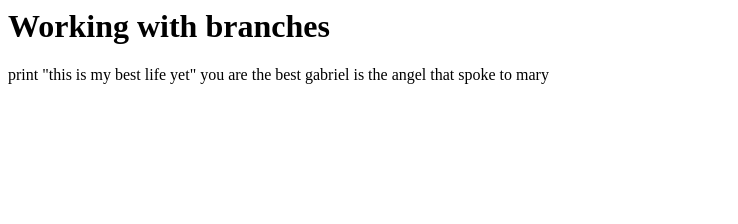
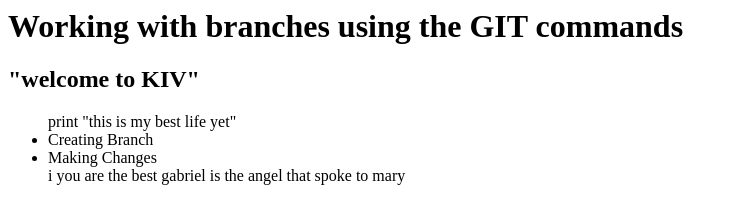
Before and after one commit to FoodNerve/testpro, a plain HTML site: page index.html in a window 1280 px wide. Shown: the whole page, without its empty margins (0-738 px from the left). Drawn offline with Linux system fonts and the light colour scheme.

Commit message:
Added header

```diff
--- a/index.html
+++ b/index.html
@@ -1,9 +1,11 @@
 <html>
 <body>
 
-<h1> Working with branches </h1>
-
+	<h1> Working with branches using the GIT commands </h1>
+	<h2> "welcome to KIV"</h2>
+		<ul>
 print "this is my best life yet"
-
+<li> Creating Branch</li>
+<li>Making Changes</li>i
 you are the best
 gabriel is the angel that spoke to mary
```
